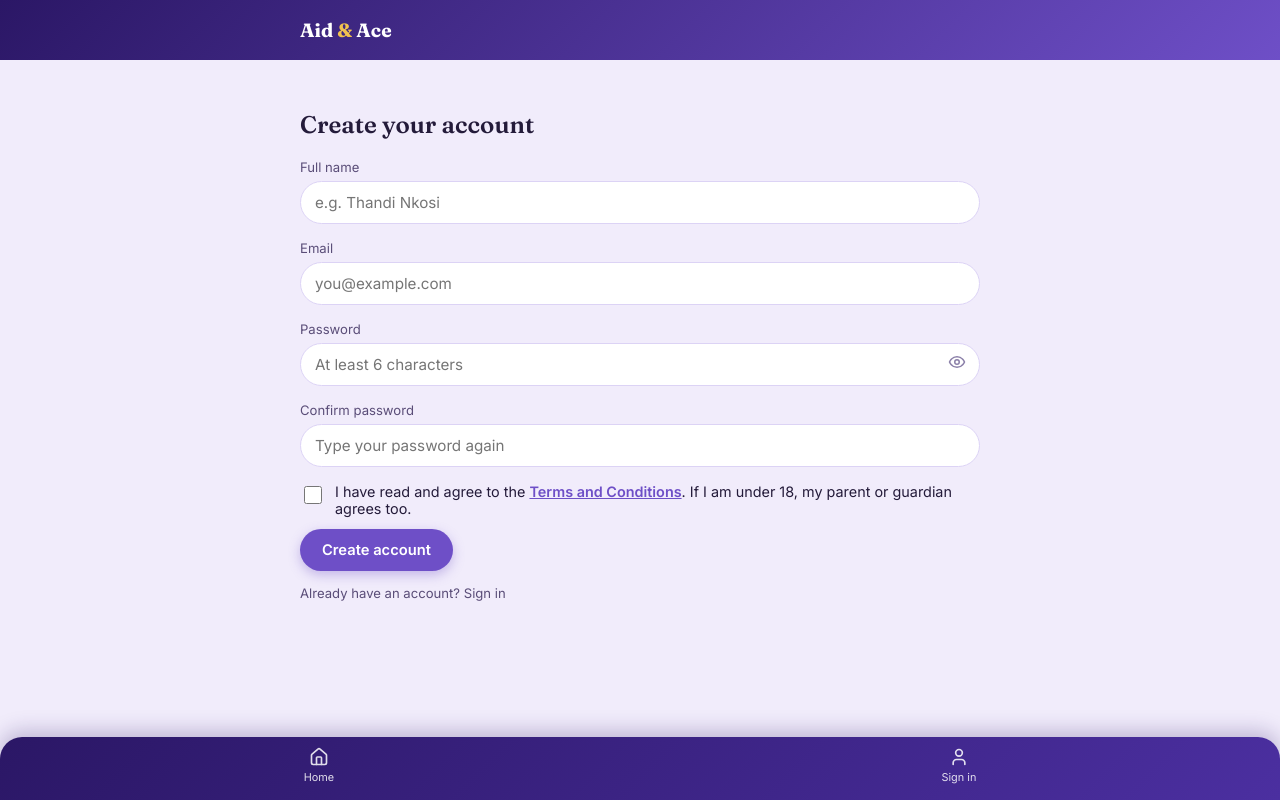
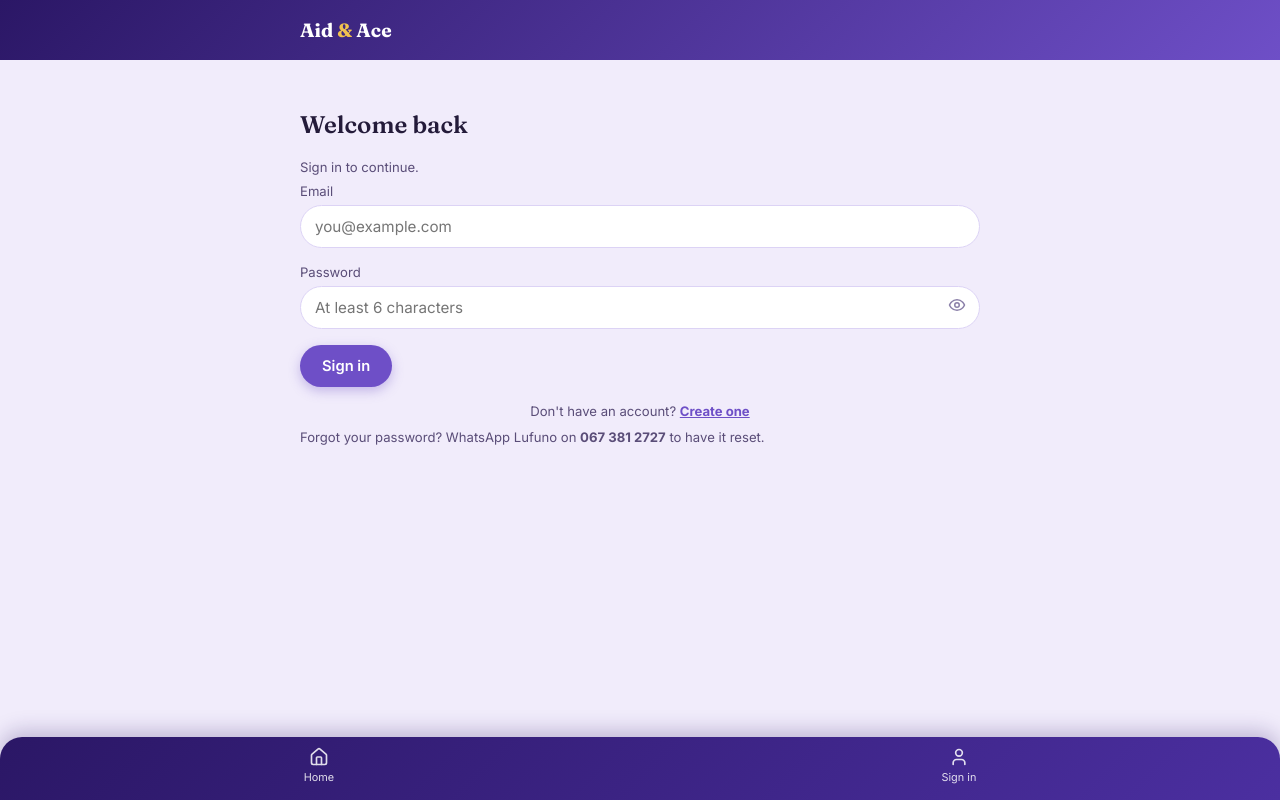
Before and after one commit to Lufuno-pearl/Lufuno-Tutoring, a Next.js app: page /login in a window 1280 px wide. Built offline with nearby package versions, Linux system fonts and the light colour scheme; no server answers.

Commit message:
Login opens on Sign in, with a clear Create one link for new students
Co-Authored-By: Claude Sonnet 5.5 <noreply@anthropic.com>
Claude-Session: https://claude.ai/code/session_01743sSLkyw4Z3YVoyancgXo

```diff
--- a/app/login/LoginForm.tsx
+++ b/app/login/LoginForm.tsx
@@ -6,7 +6,7 @@ import { createClient } from '../../lib/supabase/client'
 import { isAdminEmail } from '../../lib/admin'
 
 export default function LoginForm() {
-  const [mode, setMode] = useState<'signup' | 'signin'>('signup')
+  const [mode, setMode] = useState<'signup' | 'signin'>('signin')
   const [email, setEmail] = useState('')
   const [name, setName] = useState('')
   const [password, setPassword] = useState('')
@@ -66,7 +66,8 @@ export default function LoginForm() {
 
   return (
     <section>
-      <h2>{mode === 'signup' ? 'Create your account' : 'Sign in'}</h2>
+      <h2>{mode === 'signup' ? 'Create your account' : 'Welcome back'}</h2>
+      {mode === 'signin' && !success && <p className="meta">Sign in to continue.</p>}
       {success && <p className="meta" style={{ background: '#DCEEE0', padding: '10px 14px', borderRadius: 10, marginBottom: 16 }}>{success}</p>}
       {mode === 'signup' && (
         <div className="field"><label>Full name</label><input value={name} onChange={e => setName(e.target.value)} placeholder="e.g. Thandi Nkosi" /></div>
@@ -117,8 +118,14 @@ export default function LoginForm() {
       ) : (
         <button className="btn btn-primary" onClick={handleSignIn} disabled={loading}>{loading ? 'Signing in...' : 'Sign in'}</button>
       )}
-      <p className="meta" style={{ marginTop: 14, cursor: 'pointer' }} onClick={() => { setMode(mode === 'signup' ? 'signin' : 'signup'); setError(''); setSuccess('') }}>
-        {mode === 'signup' ? 'Already have an account? Sign in' : "New here? Create an account"}
+      <p className="meta" style={{ marginTop: 16, textAlign: 'center' }}>
+        {mode === 'signup' ? 'Already have an account? ' : "Don't have an account? "}
+        <span
+          style={{ color: 'var(--purple-dark)', fontWeight: 700, cursor: 'pointer', textDecoration: 'underline' }}
+          onClick={() => { setMode(mode === 'signup' ? 'signin' : 'signup'); setError(''); setSuccess('') }}
+        >
+          {mode === 'signup' ? 'Sign in' : 'Create one'}
+        </span>
       </p>
       {mode === 'signin' && (
         <p className="meta" style={{ marginTop: 10 }}>
```
